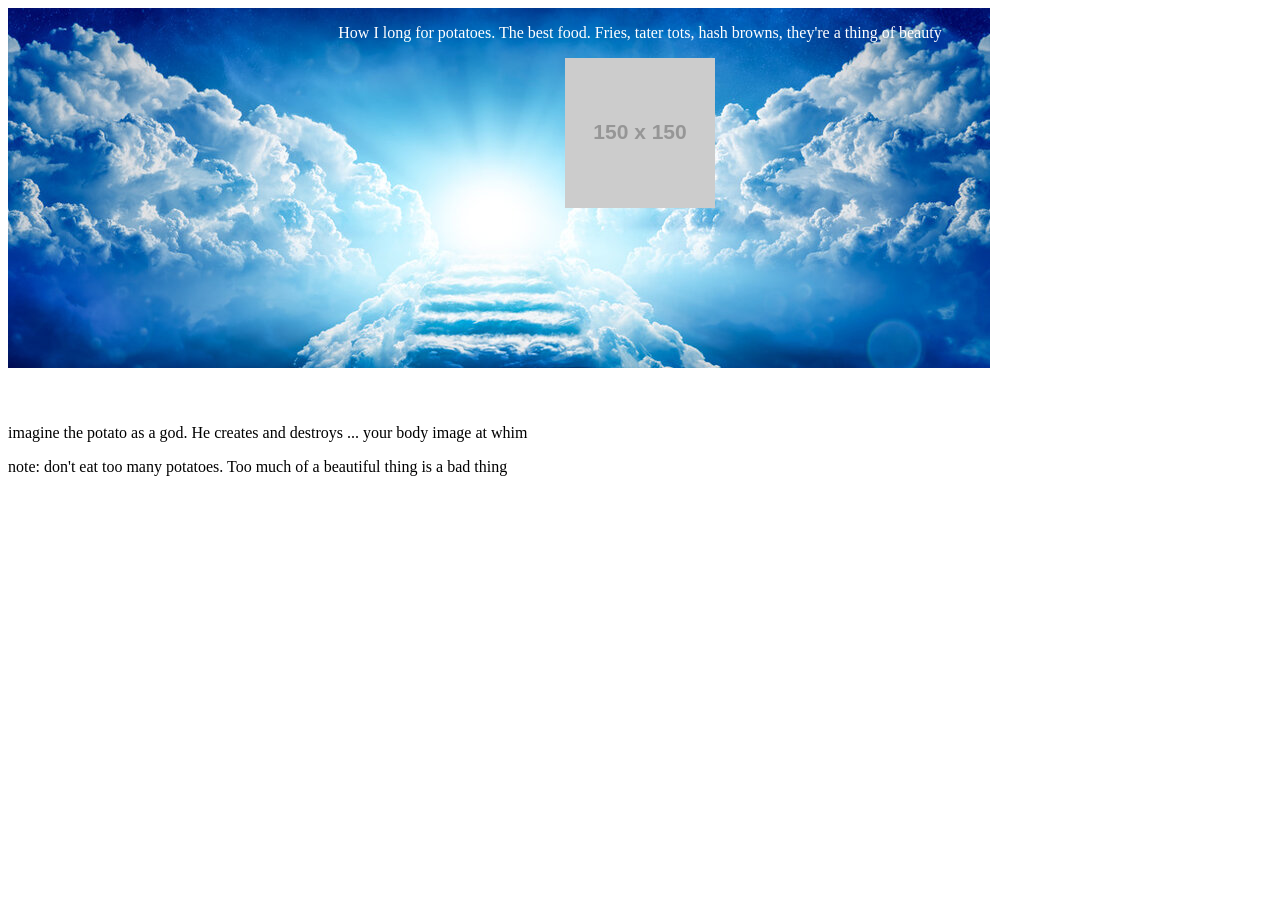
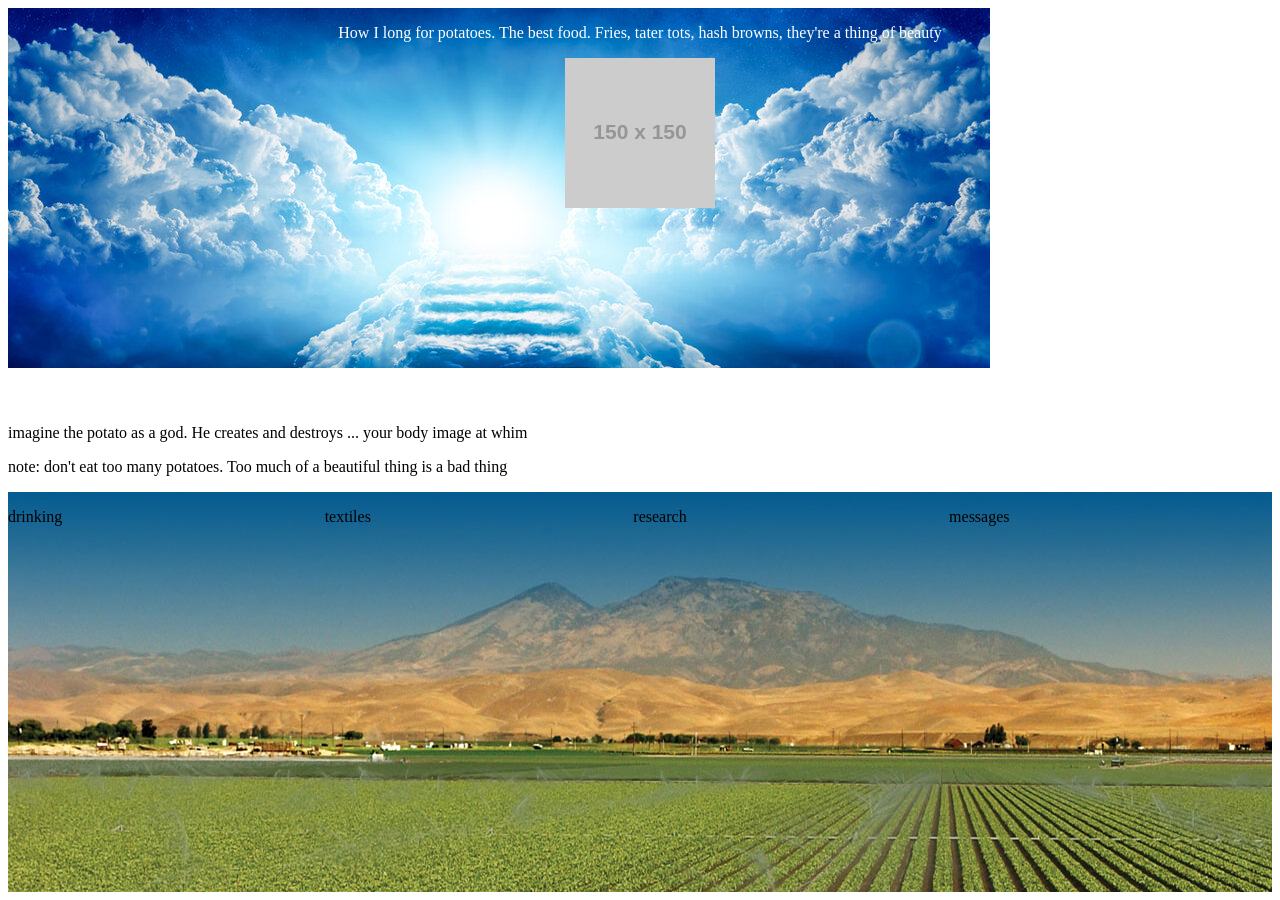
Before and after one commit to dewo3276/web_dev, a plain HTML site: page commitment/index.html in a window 1280 px wide. Before the commit the page ends 800 px from the top, so only its background shows below. Drawn offline with Linux system fonts and the light colour scheme; placeholder pictures from the web are drawn by us.

Commit message:
set up layout 1.3

```diff
--- a/commitment/css/main.css
+++ b/commitment/css/main.css
@@ -17,3 +17,11 @@
   margin-left: auto;
   margin-right: auto;
 }
+
+.farmContainer{
+  display: grid;
+  grid-auto-flow: column;
+  background-image: url("../img/potato_cover.jpg");
+  min-height: 50vh;
+  max-width: 100vw;
+}
--- a/commitment/index.html
+++ b/commitment/index.html
@@ -12,5 +12,12 @@
     </div>
     <p>imagine the potato as a god. He creates and destroys ... your body image at whim</p>
     <p>note: don't eat too many potatoes. Too much of a beautiful thing is a bad thing</p>
+    <div class="farmContainer">
+      <p>drinking</p>
+      <p>textiles</p>
+      <p>research</p>
+      <p>messages</p>
+    </div>
+
   </body>
 </html>
```
Also changed, not shown: commitment/img/potato_cover.jpg (added).
